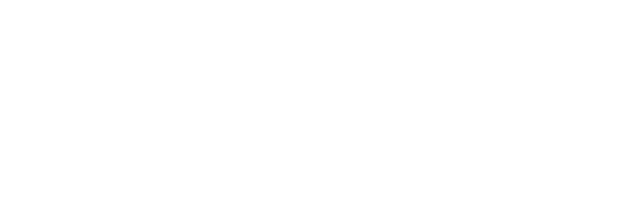
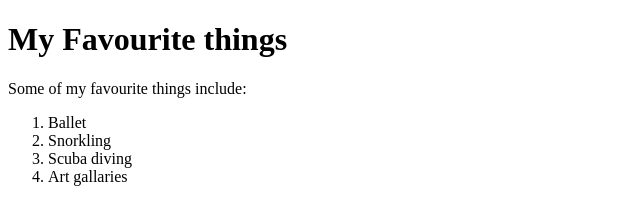
Before and after one commit to gacheri7/my-first-webpage, a plain HTML site: page my-favourite-things.html in a window 1280 px wide. Shown: the whole page, without its empty margins (0-640 px from the left). Drawn offline with Linux system fonts and the light colour scheme.

Commit message:
add paragraph block elements

```diff
--- a/my-favourite-things.html
+++ b/my-favourite-things.html
@@ -4,6 +4,13 @@
     <title>My favourite things</title>
   </head>
   <body>
-
+    <h1>My Favourite things</h1>
+    <p>Some of my favourite things include:</p>
+    <ol>
+      <li>Ballet</li>
+      <li>Snorkling</li>
+      <li>Scuba diving</li>
+      <li>Art gallaries</li>
+    </ol>
   </body>
 </html>
```
